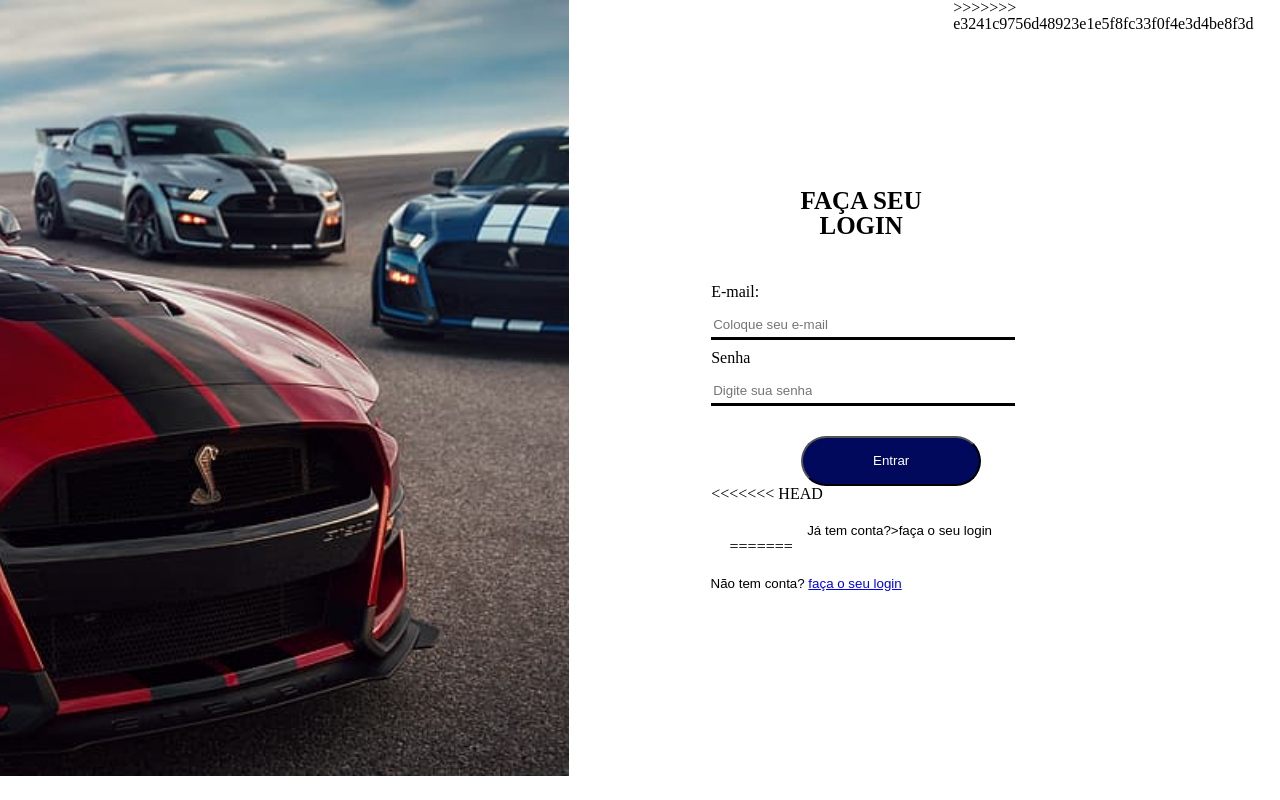
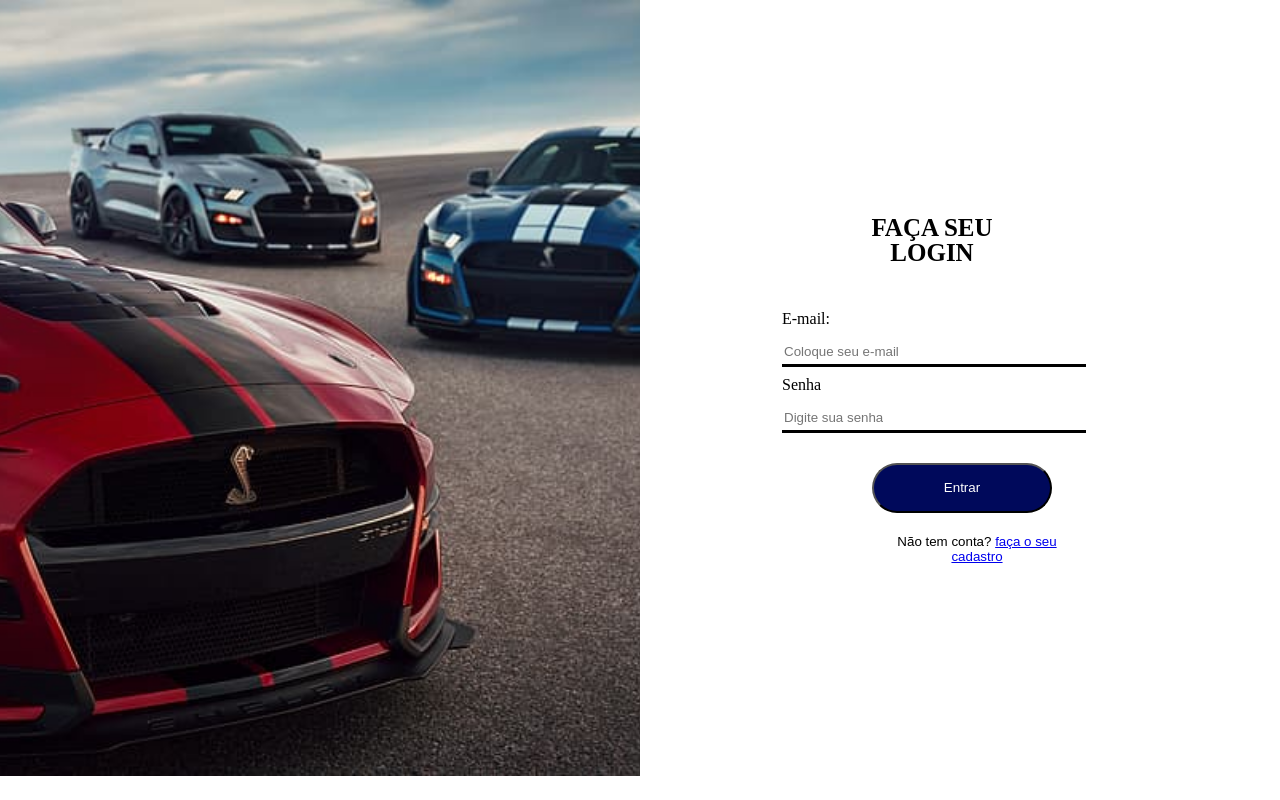
Before and after one commit to 2024-1S-SENAI-SP-FE/peteca-projeto-final, a website: page login.html in a window 1280 px wide. Drawn offline with Linux system fonts and the light colour scheme.

Commit message:
feat: arrumando o texto de redirecionamento à página de cadastro

```diff
--- a/login.html
+++ b/login.html
@@ -38,27 +38,10 @@
 
             <!-- //* colocar um link para o html cadastro -->
 
-<<<<<<< HEAD
-           <button class="btn-link">Já tem conta?><a href="login.html"></a>faça o seu login</a></button>
-
-        </form>
-    </div>
-=======
-           <button class="btn-link"> Não tem conta?  <a href="cadastro.html">faça o seu login</a> </button >
+           <button class="btn-link"> Não tem conta?  <a href="cadastro.html">faça o seu cadastro</a> </button >
 
         </form>
     </div>
 
-
-
-
->>>>>>> e3241c9756d48923e1e5f8fc33f0f4e3d4be8f3d
-
-
-
-
-
-
-
 </body>
 </html>
```
